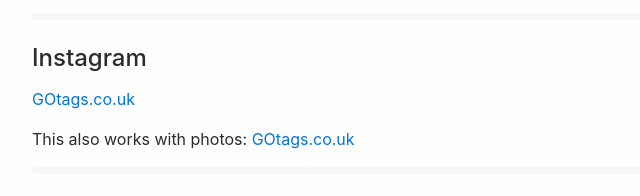
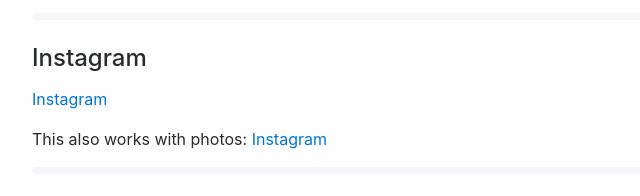
Before and after one commit to ashleydw/lightbox, a website: page examples/index.html in a window 1280 px wide. Shown: the part 4365-4561 px from the top of the page, 148-788 px from the left. Drawn offline with nearby package versions, Linux system fonts and the light colour scheme; a script that the page names is missing.

Commit message:
update instagram links
Old link doesn't work anymore

```diff
--- a/examples/index.html
+++ b/examples/index.html
@@ -363,8 +363,8 @@
                     <h4>Instagram</h4>
                     <p></p>
                     <div data-code="example-3-c">
-                        <p><a href="http://instagram.com/p/pZfG1fPfuX/" data-toggle="lightbox" data-title="Plug for our new service">GOtags.co.uk</a></p>
-                        <p>This also works with photos: <a href="//instagram.com/p/0wbypvPfmQ/" data-toggle="lightbox">GOtags.co.uk</a></p>
+                        <p><a href="http://instagram.com/p/BRCYe_wD9pV/" data-toggle="lightbox" data-title="Plug for our new service">Instagram</a></p>
+                        <p>This also works with photos: <a href="//instagram.com/p/BRCdyxnjBsA/" data-toggle="lightbox">Instagram</a></p>
                     </div>
                     <code data-code="example-3-c" data-trim="all"></code>
                     <h4>Forcing width</h4>
```
